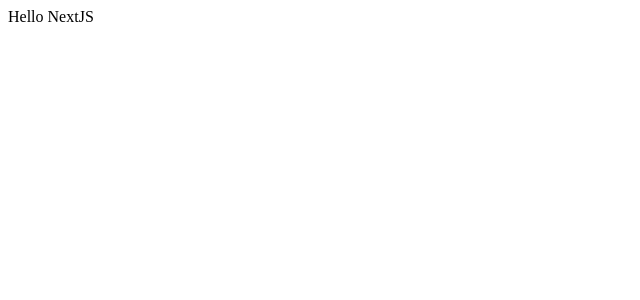
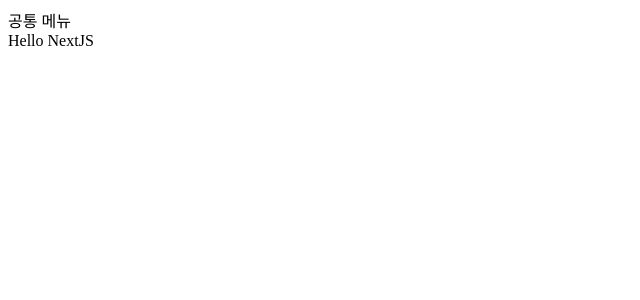
Before and after one commit to dongchan-K/twitter-clone, a Next.js app in the folder front/: page / in a window 1280 px wide. Shown: the top 300 px of the page, without its empty margins (0-640 px from the left). Built offline with nearby package versions, Linux system fonts and the light colour scheme.

Commit message:
feat: 컴포넌트 디렉토리 생성 및 렌더링 확인

```diff
--- /dev/null
+++ b/front/components/Layout.jsx
@@ -0,0 +1,17 @@
+import React from 'react';
+import PropTypes from 'prop-types';
+
+const Layout = ({ children }) => {
+  return (
+    <div>
+      <div>공통 메뉴</div>
+      {children}
+    </div>
+  );
+};
+
+Layout.propTypes = {
+  children: PropTypes.node.isRequired,
+};
+
+export default Layout;
--- a/front/package.json
+++ b/front/package.json
@@ -10,6 +10,7 @@
   "license": "ISC",
   "dependencies": {
     "next": "^11.0.1",
+    "prop-types": "^15.7.2",
     "react": "^17.0.2",
     "react-dom": "^17.0.2"
   }
--- a/front/pages/index.js
+++ b/front/pages/index.js
@@ -1,5 +1,12 @@
+import React from 'react';
+import Layout from '../components/Layout';
+
 const Home = () => {
-  return <div>Hello NextJS</div>;
+  return (
+    <Layout>
+      <div>Hello NextJS</div>
+    </Layout>
+  );
 };
 
 export default Home;
```
Also changed, not shown: front/pages/profile.js (added, +8 -0 lines), front/pages/signup.js (added, +8 -0 lines).
